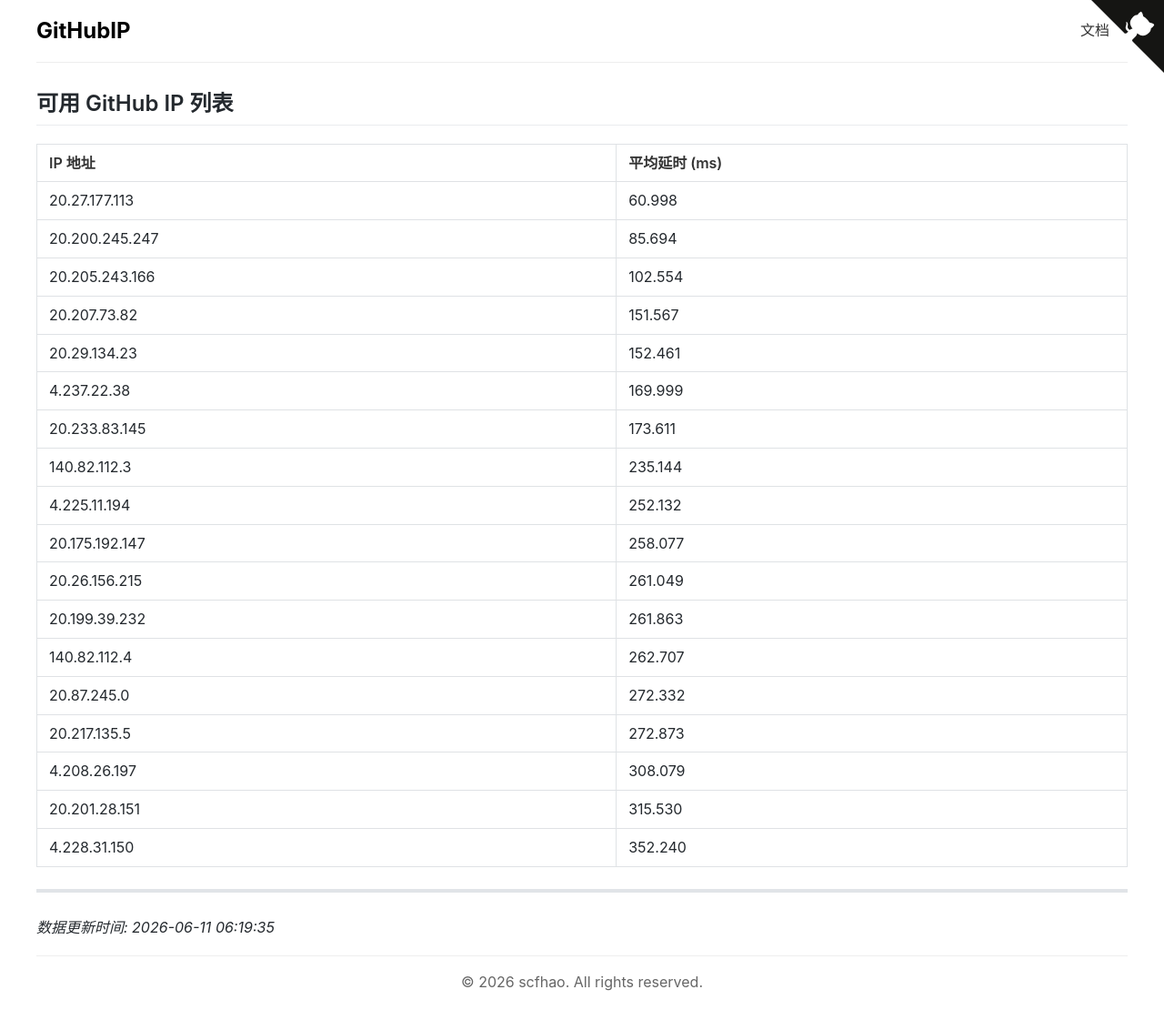
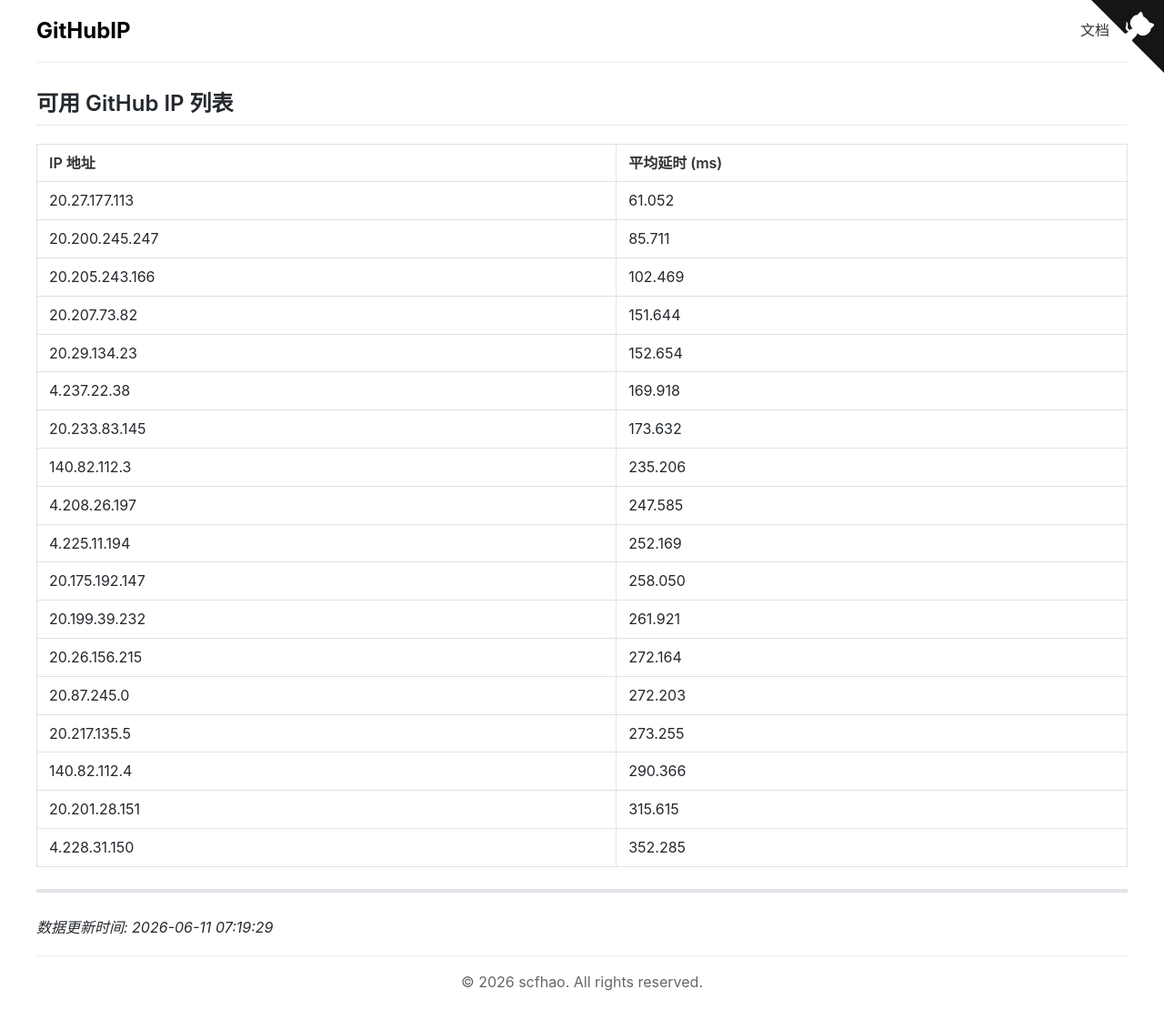
Before and after one commit to scfhao/GitHubIP, a Jekyll site: the page built from index.md, in a window 1280 px wide. Shown: the whole page at 91% size. Built offline with Jekyll 4.4.1, drawn with Linux system fonts in a browser that asks for light colours.

Commit message:
自动脚本执行 - 2026-06-11 07:19:29

```diff
--- a/index.md
+++ b/index.md
@@ -1,32 +1,32 @@
 ---
 layout: home
 title: GitHub IP 列表
-date: 2026-06-11 06:19:35
+date: 2026-06-11 07:19:29
 ---
 
 ## 可用 GitHub IP 列表
 
 | IP 地址 | 平均延时 (ms) |
 |---------|--------------|
-| 20.27.177.113 | 60.998 |
-| 20.200.245.247 | 85.694 |
-| 20.205.243.166 | 102.554 |
-| 20.207.73.82 | 151.567 |
-| 20.29.134.23 | 152.461 |
-| 4.237.22.38 | 169.999 |
-| 20.233.83.145 | 173.611 |
-| 140.82.112.3 | 235.144 |
-| 4.225.11.194 | 252.132 |
-| 20.175.192.147 | 258.077 |
-| 20.26.156.215 | 261.049 |
-| 20.199.39.232 | 261.863 |
-| 140.82.112.4 | 262.707 |
-| 20.87.245.0 | 272.332 |
-| 20.217.135.5 | 272.873 |
-| 4.208.26.197 | 308.079 |
-| 20.201.28.151 | 315.530 |
-| 4.228.31.150 | 352.240 |
+| 20.27.177.113 | 61.052 |
+| 20.200.245.247 | 85.711 |
+| 20.205.243.166 | 102.469 |
+| 20.207.73.82 | 151.644 |
+| 20.29.134.23 | 152.654 |
+| 4.237.22.38 | 169.918 |
+| 20.233.83.145 | 173.632 |
+| 140.82.112.3 | 235.206 |
+| 4.208.26.197 | 247.585 |
+| 4.225.11.194 | 252.169 |
+| 20.175.192.147 | 258.050 |
+| 20.199.39.232 | 261.921 |
+| 20.26.156.215 | 272.164 |
+| 20.87.245.0 | 272.203 |
+| 20.217.135.5 | 273.255 |
+| 140.82.112.4 | 290.366 |
+| 20.201.28.151 | 315.615 |
+| 4.228.31.150 | 352.285 |
 
 ---
 
-*数据更新时间: 2026-06-11 06:19:35*
+*数据更新时间: 2026-06-11 07:19:29*
```
